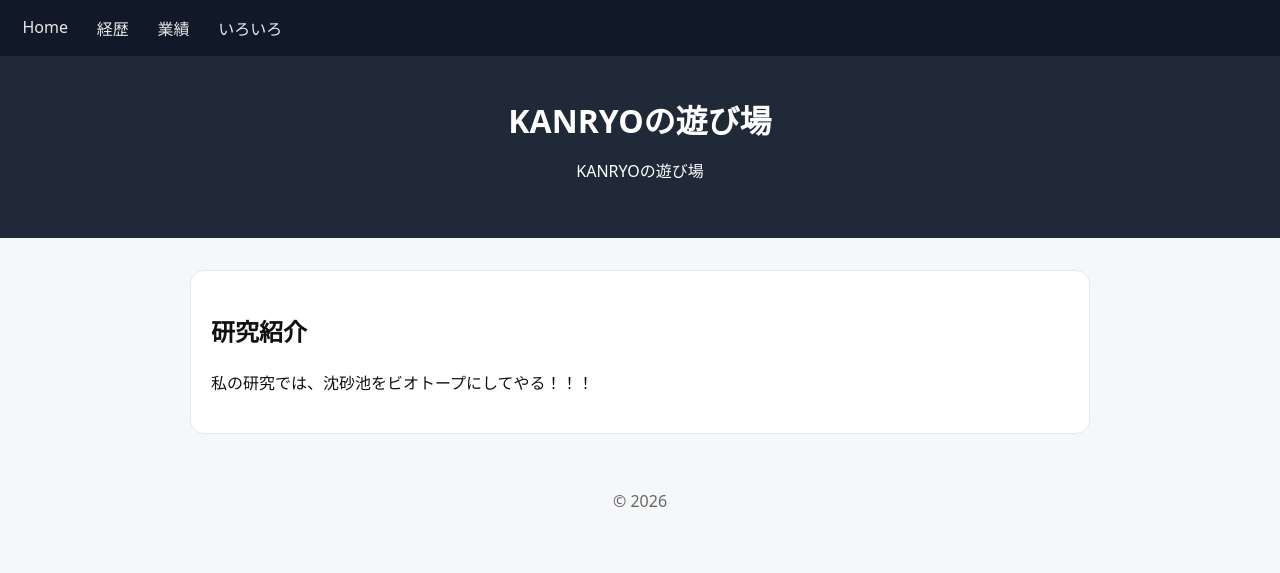
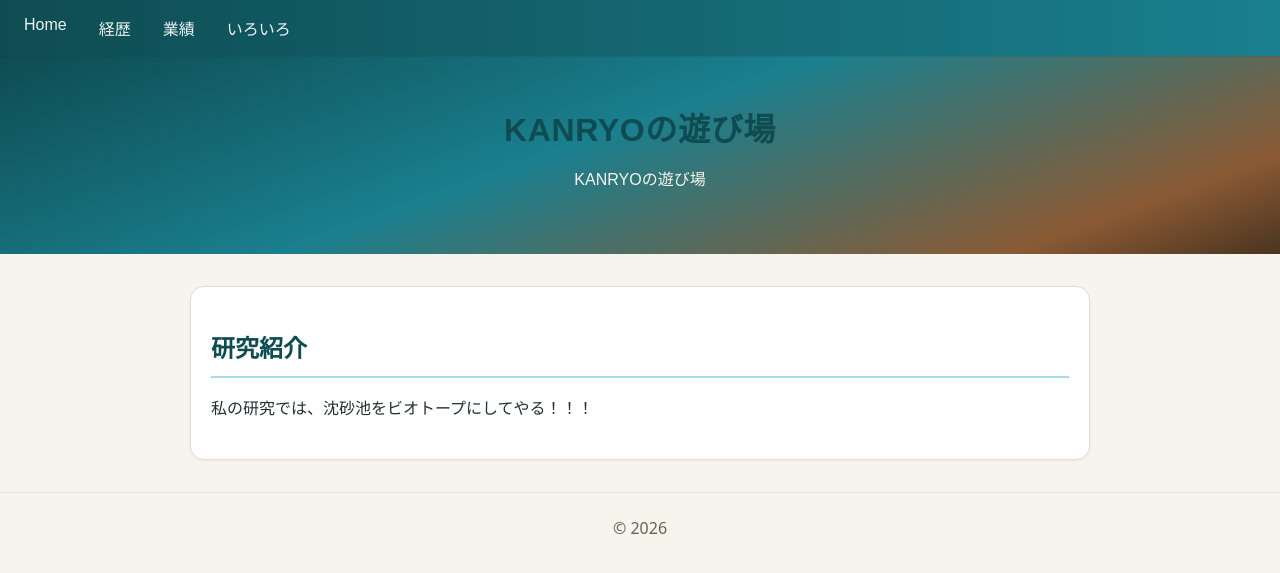
Before and after one commit to KANRYO100/homepage, a Jekyll site: the page built from index.html, in a window 1280 px wide. Shown: the top 573 px of the page. Built offline with Jekyll 4.4.1, drawn with Linux system fonts in a browser that asks for light colours.

Commit message:
Refactor CSS with design tokens and variable usage
Added design tokens for colors and fonts, updated styles for various elements to use CSS variables, and improved layout and hover effects.

```diff
--- a/css/style.css
+++ b/css/style.css
@@ -1,8 +1,38 @@
 /* =========================
-   Base
+   Design tokens
+   Motif: 水（沈砂池）× 土（農業農村工学）
+   沈砂池＝水が運ぶ土砂が沈む場所、というテーマを
+   「水色→土色」のグラデーションと自然な配色で表現
 ========================= */
 :root {
   color-scheme: light;
+
+  /* --- Water (沈砂池の水) --- */
+  --color-water-deep:  #0e4c52;
+  --color-water:       #1a7f8e;
+  --color-water-mid:   #3aa0a8;
+  --color-water-light: #a7dde0;
+
+  /* --- Soil (農業農村工学 / 土) --- */
+  --color-soil-deep:  #4a3420;
+  --color-soil:       #8a5a34;
+  --color-soil-mid:   #b98a55;
+  --color-soil-light: #e6d3ae;
+
+  /* --- Neutral / surface --- */
+  --color-bg:          #f7f4ee;   /* 砂の紙のような背景 */
+  --color-surface:     #ffffff;
+  --color-border:      #e6ddc9;
+  --color-border-soft: #ece6d6;
+
+  /* --- Text --- */
+  --color-text:        #22302e;  /* 湿った土のような深緑グレー */
+  --color-text-muted:  #6b6154;
+  --color-text-invert: #f7f4ee;
+
+  /* --- Fonts --- */
+  --font-heading: "Zen Maru Gothic", "Hiragino Maru Gothic ProN", "Yu Gothic", sans-serif;
+  --font-body: "Noto Sans JP", system-ui, -apple-system, "Segoe UI", sans-serif;
 
   /* Sticky nav offset */
   --nav-pad-y: 0.75rem;
@@ -17,17 +47,18 @@ html {
 
 body {
   margin: 0;
-  font-family: system-ui, -apple-system, "Segoe UI", sans-serif;
-  background: #f6f7f9;
-  color: #111;
+  font-family: var(--font-body);
+  background: var(--color-bg);
+  color: var(--color-text);
 }
 
 /* global links */
 a {
-  color: #2563eb;
+  color: var(--color-water);
   text-decoration: none;
 }
 a:hover {
+  color: var(--color-water-deep);
   text-decoration: underline;
 }
 
@@ -37,24 +68,28 @@ a:hover {
 .nav {
   position: sticky;
   top: 0;
-  background: #111827;
+  z-index: 10;
+  background: linear-gradient(90deg, var(--color-water-deep), var(--color-water));
   padding: var(--nav-pad-y) 1rem;
   display: flex;
   gap: 1rem;
   flex-wrap: wrap;
+  font-family: var(--font-heading);
+  box-shadow: 0 1px 0 rgba(0, 0, 0, 0.06);
 }
 
 .nav a {
   color: #fff;
   text-decoration: none;
-  opacity: 0.9;
-  padding: 0.25rem 0.4rem;
+  opacity: 0.92;
+  padding: 0.25rem 0.5rem;
   border-radius: 8px;
+  transition: background-color 0.15s ease, opacity 0.15s ease;
 }
 
 .nav a:hover {
   opacity: 1;
-  background: rgba(255, 255, 255, 0.08);
+  background: rgba(255, 255, 255, 0.16);
   text-decoration: none;
 }
 
@@ -63,50 +98,72 @@ a:hover {
 ========================= */
 .header {
   text-align: center;
-  padding: 2.5rem 1rem;
-  background: #1f2937;
-  color: #fff;
+  padding: 3rem 1rem;
+  /* 水（上）が土（下）へ沈んでいくイメージのグラデーション */
+  background: linear-gradient(
+    160deg,
+    var(--color-water-deep) 0%,
+    var(--color-water) 45%,
+    var(--color-soil) 85%,
+    var(--color-soil-deep) 100%
+  );
+  color: var(--color-text-invert);
+  font-family: var(--font-heading);
+}
+
+.header h1 {
+  letter-spacing: 0.02em;
 }
 
 .container {
   max-width: 900px;
   margin: 2rem auto;
   padding: 0 1rem;
-  line-height: 1.75;
+  line-height: 1.8;
 }
 
 .footer {
   text-align: center;
   padding: 1.5rem 1rem;
-  color: #666;
+  color: var(--color-text-muted);
+  border-top: 1px solid var(--color-border-soft);
+  margin-top: 2rem;
 }
 
 /* =========================
    Headings
 ========================= */
+h1, h2, h3 {
+  font-family: var(--font-heading);
+  color: var(--color-water-deep);
+}
+
 h1 {
   margin: 0 0 1rem 0;
 }
 
 h2 {
   margin: 1.25rem 0 0.6rem 0;
+  border-bottom: 2px solid var(--color-water-light);
+  padding-bottom: 0.35rem;
 }
 
 /* =========================
    Card
 ========================= */
 .card {
-  background: #fff;
-  border: 1px solid #e5e7eb;
+  background: var(--color-surface);
+  border: 1px solid var(--color-border);
   border-radius: 14px;
   padding: 1.25rem;
   margin-bottom: 1.25rem;
-  box-shadow: none;
-  transition: border-color 0.15s ease;
+  box-shadow: 0 1px 3px rgba(74, 52, 32, 0.06);
+  transition: border-color 0.15s ease, box-shadow 0.15s ease;
 }
 
 .card:hover {
-  border-color: #d1d5db;
+  border-color: var(--color-water-mid);
+  box-shadow: 0 4px 12px rgba(26, 127, 142, 0.1);
 }
 
 /* Card variants */
@@ -126,7 +183,7 @@ h2 {
   margin-top: 0.25rem;
   font-size: 0.9em;
   line-height: 1.4;
-  color: #6b7280;
+  color: var(--color-text-muted);
 }
 
 /* =========================
@@ -136,13 +193,26 @@ h2 {
   list-style: none;
   padding-left: 0;
   margin: 0;
+  border-left: 2px solid var(--color-soil-light);
 }
 
 .cv li {
   display: grid;
   grid-template-columns: 14em 1fr;
   gap: 1rem;
-  padding: 0.25rem 0;
+  padding: 0.35rem 0 0.35rem 1rem;
+  position: relative;
+}
+
+.cv li::before {
+  content: "";
+  position: absolute;
+  left: -5px;
+  top: 0.6rem;
+  width: 8px;
+  height: 8px;
+  border-radius: 50%;
+  background: var(--color-water);
 }
 
 .cv li + li {
@@ -151,12 +221,12 @@ h2 {
 
 .cv .year {
   font-weight: 600;
-  color: #374151;
+  color: var(--color-soil);
   white-space: nowrap;
 }
 
 .cv .org {
-  color: #111827;
+  color: var(--color-text);
 }
 
 /* =========================
@@ -198,13 +268,14 @@ h2 {
 .pub-meta {
   margin-left: 0.75rem;
   font-size: 0.9em;
-  color: #4b5563;
+  color: var(--color-text-muted);
 }
 
 .pub .author.me {
   text-decoration: underline;
   text-decoration-thickness: 2px;
   text-underline-offset: 3px;
+  text-decoration-color: var(--color-soil-mid);
 }
 
 .pub-meta a {
@@ -227,21 +298,22 @@ h2 {
 .post-item + .post-item {
   margin-top: 1rem;
   padding-top: 1rem;
-  border-top: 1px solid #e5e7eb;
+  border-top: 1px solid var(--color-border-soft);
 }
 
 .post-title {
   margin: 0;
   font-size: 1.05rem;
+  font-family: var(--font-heading);
 }
 
 .post-title a {
-  color: #111827;
+  color: var(--color-water-deep);
   text-decoration: none;
 }
 
 .post-title a:hover {
-  color: #2563eb;
+  color: var(--color-water);
   text-decoration: underline;
 }
 
@@ -264,14 +336,14 @@ h2 {
 
 .toc a {
   display: inline-block;
-  color: #111827;
+  color: var(--color-text);
   text-decoration: none;
   transition: transform 0.15s ease, color 0.15s ease;
 }
 
 .toc a:hover,
 .toc a:focus-visible {
-  color: #2563eb;
+  color: var(--color-water);
   transform: scale(1.05);
 }
 
@@ -291,12 +363,13 @@ h2 {
   height: auto;
   display: block;
   border-radius: 12px;
-  border: 1px solid #e5e7eb;
-  background: #fff;
+  border: 1px solid var(--color-border);
+  background: var(--color-surface);
 }
 
 .figcaption {
   margin-top: 0.4rem;
+  color: var(--color-text-muted);
 }
 
 /* utility */
@@ -320,13 +393,22 @@ h2 {
 .notes-search {
   width: 100%;
   padding: 0.7rem 0.8rem;
-  border: 1px solid #e5e7eb;
+  border: 1px solid var(--color-border);
   border-radius: 12px;
   font-size: 1rem;
+  background: var(--color-surface);
+  color: var(--color-text);
+}
+
+.notes-search:focus {
+  outline: none;
+  border-color: var(--color-water-mid);
+  box-shadow: 0 0 0 3px rgba(26, 127, 142, 0.15);
 }
 
 .notes-status {
   margin: 0.5rem 0 0 0;
+  color: var(--color-text-muted);
 }
 
 .notes-tags {
@@ -337,22 +419,30 @@ h2 {
 }
 
 .tag-chip {
-  border: 1px solid #e5e7eb;
-  background: #fff;
-  color: #111827;
+  border: 1px solid var(--color-border);
+  background: var(--color-surface);
+  color: var(--color-text);
   border-radius: 999px;
   padding: 0.35rem 0.7rem;
   cursor: pointer;
   font-size: 0.9rem;
+  transition: background-color 0.15s ease, color 0.15s ease, border-color 0.15s ease;
+}
+
+.tag-chip:hover {
+  border-color: var(--color-water-mid);
 }
 
 .tag-chip.active {
-  background: #111827;
+  background: var(--color-water-deep);
+  border-color: var(--color-water-deep);
   color: #fff;
 }
 
 .notes-year {
   margin-top: 1.25rem;
+  font-family: var(--font-heading);
+  color: var(--color-soil);
 }
 
 .post-header {
@@ -365,6 +455,7 @@ h2 {
 
 .post-meta {
   margin: 0;
+  color: var(--color-text-muted);
 }
 
 .sep {
@@ -385,8 +476,8 @@ h2 {
   height: auto;
   border-radius: 12px;
   margin-bottom: 0.5rem;
-  border: 1px solid #e5e7eb;
-  background: #fff;
+  border: 1px solid var(--color-border);
+  background: var(--color-surface);
 }
 
 .card-link-image:hover img {
@@ -408,7 +499,7 @@ h2 {
 ========================= */
 @media (max-width: 820px) {
   .header {
-    padding: 2rem 1rem;
+    padding: 2.25rem 1rem;
   }
 
   .container {
@@ -433,7 +524,7 @@ h2 {
     white-space: normal;
     font-size: 0.95rem;
     font-weight: 700;
-    color: #1f2937;
+    color: var(--color-soil-deep);
   }
 
   .cv .org {
```
